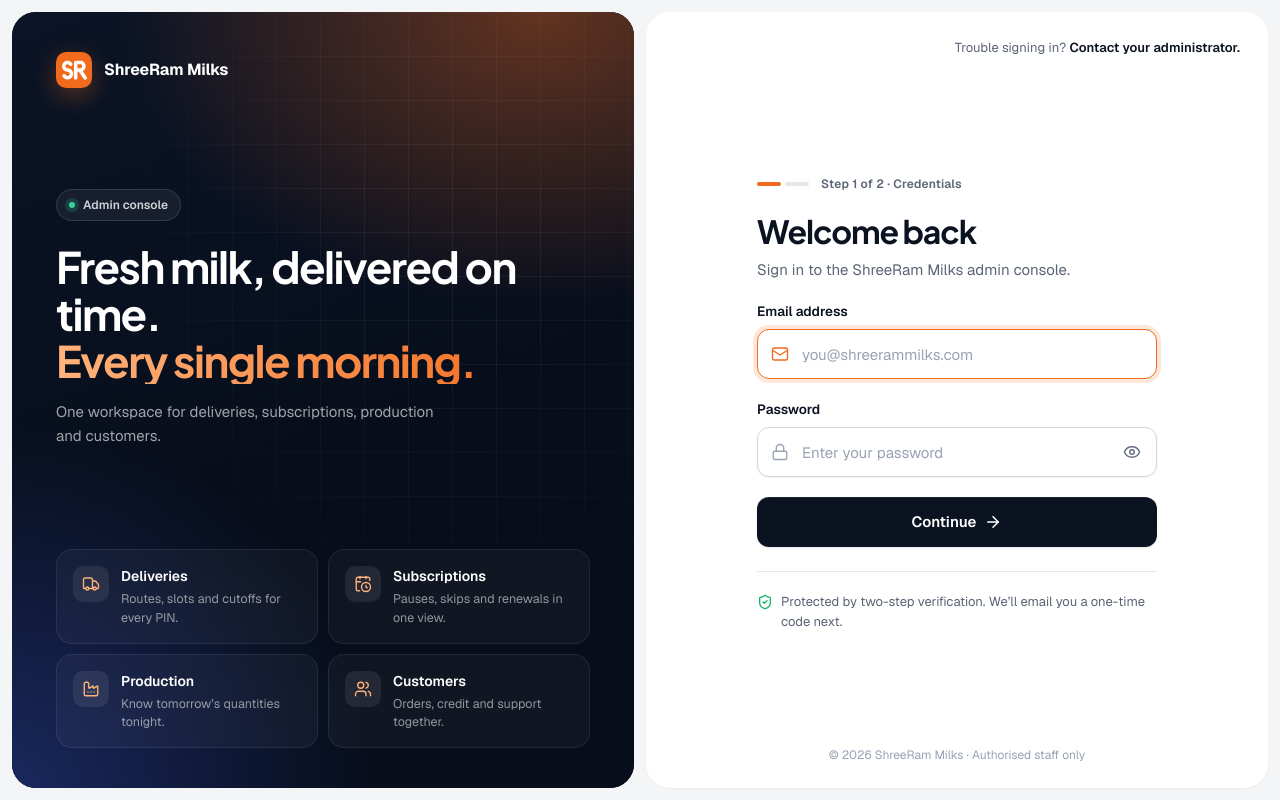
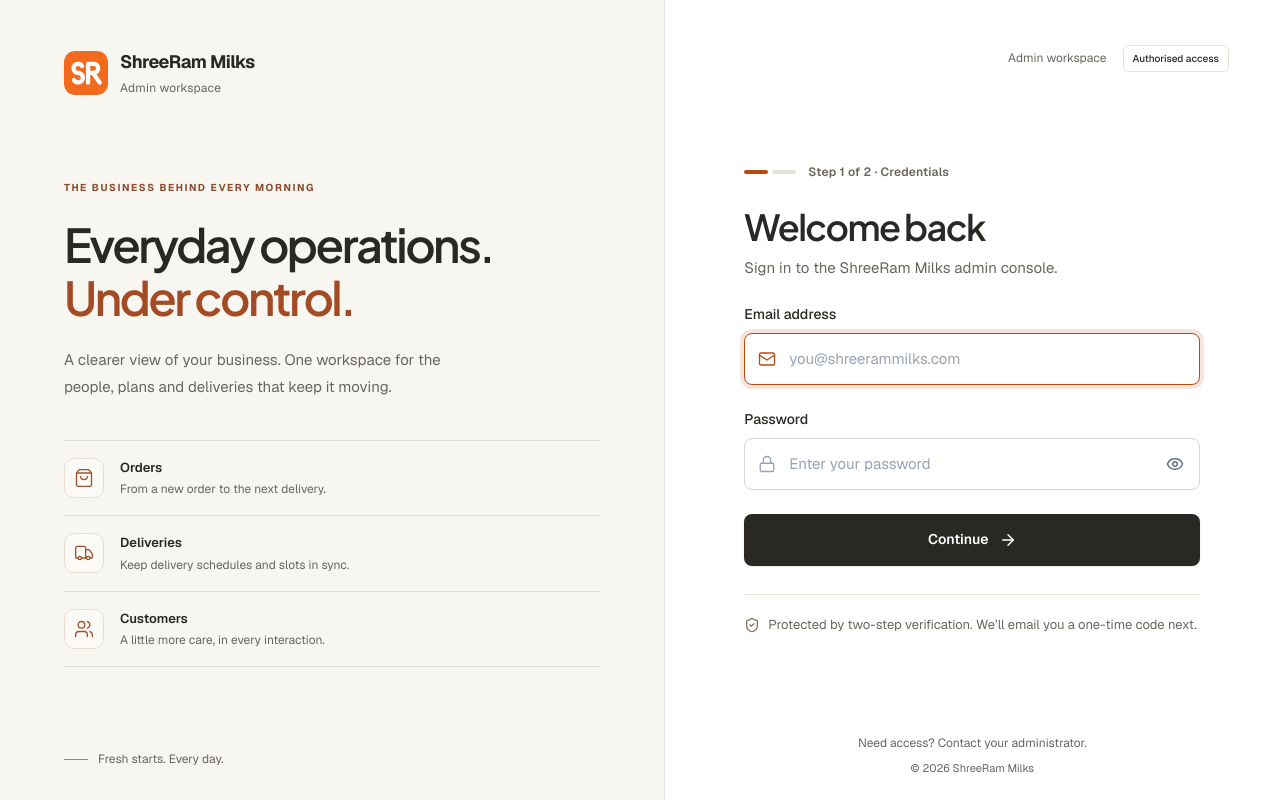
Before and after one commit to Shreeram-Milk/shreeram-milks-admin, a Next.js app: page /login in a window 1280 px wide. Built offline with nearby package versions, Linux system fonts and the light colour scheme; no server answers.

Commit message:
this is first push

```diff
--- a/app/globals.css
+++ b/app/globals.css
@@ -1086,49 +1086,50 @@ dl.product-detail-rows dd { margin: 0; color: #344256; font-weight: 600; text-al
 
 /* Sign-in page and session states. */
 /* ---------- Login ---------- */
-.login-page { --login-ink: #0b1220; --login-soft: #5b6475; --login-line: #e4e7ec; --login-brand: #f26b1d; --login-focus: rgba(242, 107, 29, .16); display: grid; grid-template-columns: minmax(0, 1fr) minmax(0, 1fr); gap: 12px; height: 100dvh; padding: 12px; overflow: auto; background: #f4f5f7; }
-.login-aside { position: relative; isolation: isolate; display: flex; flex-direction: column; justify-content: space-between; gap: 40px; padding: 40px 44px; overflow: hidden; border-radius: 24px; background: #070d1a; color: #fff; }
-.login-aside::before { content: ""; position: absolute; inset: 0; z-index: -1; background-image: linear-gradient(rgba(255,255,255,.05) 1px, transparent 1px), linear-gradient(90deg, rgba(255,255,255,.05) 1px, transparent 1px); background-size: 44px 44px; mask-image: radial-gradient(ellipse 80% 70% at 70% 30%, #000 20%, transparent 75%); }
-.login-aside-glow { position: absolute; inset: 0; z-index: -2; background: radial-gradient(600px 420px at 85% 0%, rgba(242, 107, 29, .38), transparent 70%), radial-gradient(520px 520px at 0% 100%, rgba(59, 91, 219, .35), transparent 70%), linear-gradient(160deg, #0b1426 0%, #070d1a 60%); }
-.login-aside-brand { display: flex; align-items: center; gap: 12px; font-size: 16px; font-weight: 700; letter-spacing: -.01em; }
-.login-aside-brand img { border-radius: 10px; box-shadow: 0 8px 24px rgba(242, 107, 29, .35); }
-.login-aside-copy { max-width: 500px; }
-.login-eyebrow { display: inline-flex; align-items: center; gap: 8px; padding: 6px 12px; border: 1px solid rgba(255,255,255,.12); border-radius: 999px; background: rgba(255,255,255,.06); color: rgba(255,255,255,.8); font-size: 12px; font-weight: 600; backdrop-filter: blur(8px); }
-.login-eyebrow-dot { width: 6px; height: 6px; border-radius: 50%; background: #34d399; box-shadow: 0 0 0 4px rgba(52, 211, 153, .18); }
-.login-aside-copy h2 { margin: 22px 0 16px; font-size: clamp(32px, 3.4vw, 46px); font-weight: 700; letter-spacing: -.035em; line-height: 1.08; }
-.login-aside-copy h2 em { display: block; font-style: normal; background: linear-gradient(90deg, #ffb27a, #f26b1d); -webkit-background-clip: text; background-clip: text; color: transparent; }
-.login-aside-copy p { margin: 0; max-width: 400px; color: rgba(255,255,255,.62); font-size: 15px; line-height: 1.6; }
-.login-capabilities { display: grid; grid-template-columns: repeat(2, minmax(0, 1fr)); gap: 10px; margin: 0; padding: 0; list-style: none; }
-.login-capabilities li { display: flex; align-items: flex-start; gap: 12px; padding: 16px; border: 1px solid rgba(255,255,255,.08); border-radius: 16px; background: rgba(255,255,255,.04); backdrop-filter: blur(12px); }
-.login-capability-icon { display: grid; place-items: center; flex: 0 0 auto; width: 36px; height: 36px; border-radius: 10px; background: rgba(255,255,255,.08); color: #ffb27a; }
-.login-capabilities strong { display: block; font-size: 14px; font-weight: 600; }
-.login-capabilities li span:not(.login-capability-icon) { display: block; margin-top: 3px; color: rgba(255,255,255,.55); font-size: 12.5px; line-height: 1.45; }
-
-.login-panel { display: flex; flex-direction: column; min-height: 100%; padding: 8px 28px; border-radius: 24px; background: #fff; box-shadow: 0 1px 2px rgba(16, 24, 40, .04); }
-.login-topbar { display: flex; align-items: center; justify-content: flex-end; gap: 16px; min-height: 56px; }
-.login-topbar p { margin: 0; color: var(--login-soft); font-size: 13px; }
-.login-topbar p span { color: var(--login-ink); font-weight: 600; }
+.login-page { --login-ink: #292824; --login-soft: #69665f; --login-line: #e7e4de; --login-brand: #b84a10; --login-focus: rgba(184, 74, 16, .14); display: grid; grid-template-columns: minmax(0, 1.08fr) minmax(0, 1fr); height: 100dvh; overflow-y: auto; background: #fff; color-scheme: light; }
+.login-aside { display: flex; flex-direction: column; justify-content: space-between; gap: 56px; min-width: 0; padding: 48px clamp(36px, 5vw, 84px) 32px; border-right: 1px solid var(--login-line); background: #f8f6f1; color: var(--login-ink); }
+.login-aside-brand { display: flex; align-items: center; gap: 12px; font-size: 18px; font-weight: 700; letter-spacing: -.03em; }
+.login-aside-brand img { border-radius: 11px; }
+.login-aside-brand small, .login-mobile-brand small { display: block; margin-top: 4px; color: var(--login-soft); font-size: 12px; font-weight: 400; letter-spacing: .015em; }
+.login-aside-content { width: 100%; max-width: 540px; margin: 0 auto; }
+.login-eyebrow { display: block; color: #8c4b2c; font-size: 10px; font-weight: 650; letter-spacing: .16em; line-height: 1.6; }
+.login-aside-copy h2 { margin: 22px 0 22px; font-size: clamp(36px, 3.65vw, 58px); font-weight: 600; letter-spacing: -.055em; line-height: 1.13; }
+.login-aside-copy h2 em { font-style: normal; color: #a34b24; }
+.login-aside-copy p { margin: 0; max-width: 430px; color: var(--login-soft); font-size: 15px; line-height: 1.8; }
+.login-capabilities { display: grid; gap: 0; margin: 40px 0 0; padding: 0; list-style: none; border-top: 1px solid #e2ded5; }
+.login-capabilities li { display: flex; align-items: center; gap: 16px; padding: 17px 0; border-bottom: 1px solid #e2ded5; }
+.login-capability-icon { display: grid; place-items: center; flex: 0 0 auto; width: 40px; height: 40px; border: 1px solid #e7dfd2; border-radius: 10px; background: #fbfaf6; color: #9d542f; }
+.login-capabilities strong { display: block; font-size: 13px; font-weight: 600; }
+.login-capabilities li span:not(.login-capability-icon) { display: block; margin-top: 3px; color: var(--login-soft); font-size: 12px; line-height: 1.5; }
+.login-aside-footer { display: flex; align-items: center; gap: 10px; margin: 0; color: var(--login-soft); font-size: 12px; }
+.login-aside-footer span { width: 24px; height: 1px; background: #bc7951; }
+
+.login-panel { display: flex; flex-direction: column; min-width: 0; min-height: 100%; padding: 36px clamp(28px, 4vw, 68px) 24px; background: #fff; }
+.login-topbar { display: flex; align-items: center; justify-content: flex-end; gap: 16px; min-height: 44px; }
+.login-topbar p { display: flex; align-items: center; gap: 16px; margin: 0; color: var(--login-soft); font-size: 12px; }
+.login-access-label { padding: 5px 9px; border: 1px solid var(--login-line); border-radius: 5px; color: var(--login-ink); font-size: 10px; font-weight: 500; }
 .login-mobile-brand { display: none; align-items: center; gap: 10px; margin-right: auto; color: var(--login-ink); font-size: 15px; font-weight: 700; }
 .login-mobile-brand img { border-radius: 9px; }
-.login-card { display: grid; place-items: center; flex: 1; padding: 32px 0; }
-.login-footer { padding: 16px 0; color: #98a2b3; font-size: 12px; text-align: center; }
-
-.login-form { display: grid; gap: 20px; width: min(400px, 100%); animation: login-rise .35s cubic-bezier(.2, .8, .2, 1); }
+.login-card { display: grid; place-items: center; flex: 1; padding: 64px 0; }
+.login-footer { display: grid; gap: 8px; padding: 16px 0 0; color: var(--login-soft); font-size: 11px; text-align: center; }
+.login-footer p { margin: 0; font-size: 12px; }
+
+.login-form { display: grid; gap: 24px; width: min(456px, 100%); animation: login-rise .35s cubic-bezier(.2, .8, .2, 1); }
 .login-steps { display: flex; align-items: center; gap: 12px; color: var(--login-soft); font-size: 12px; font-weight: 600; letter-spacing: .02em; }
 .login-steps-bars { display: flex; gap: 4px; }
 .login-steps-bars span { width: 24px; height: 4px; border-radius: 4px; background: var(--login-line); transition: background .3s ease; }
 .login-steps-bars span[data-done="true"] { background: var(--login-brand); }
-.login-heading h1 { margin: 0; color: var(--login-ink); font-size: 32px; font-weight: 700; letter-spacing: -.035em; line-height: 1.15; }
+.login-heading h1 { margin: 0; color: var(--login-ink); font-size: 36px; font-weight: 600; letter-spacing: -.045em; line-height: 1.2; }
 .login-heading p { margin: 8px 0 0; color: var(--login-soft); font-size: 15px; line-height: 1.55; }
 .login-heading strong { color: var(--login-ink); font-weight: 600; }
 
 .login-field { display: grid; gap: 8px; }
 .login-field-label { display: flex; align-items: center; justify-content: space-between; }
-.login-field-label label { color: var(--login-ink); font-size: 13.5px; font-weight: 600; }
+.login-field-label label { color: var(--login-ink); font-size: 14px; font-weight: 500; }
 .login-field-control { position: relative; }
 .login-field-icon { position: absolute; top: 50%; left: 14px; z-index: 1; color: #98a2b3; transform: translateY(-50%); pointer-events: none; transition: color .15s ease; }
 .login-field-control:focus-within .login-field-icon { color: var(--login-brand); }
-.login-field-control input { height: 50px; padding: 0 14px 0 44px; border: 1px solid #d0d5dd; border-radius: 12px; background: #fff; color: var(--login-ink); font-size: 15px; box-shadow: 0 1px 2px rgba(16, 24, 40, .05); transition: border-color .15s ease, box-shadow .15s ease; }
+.login-field-control input { height: 52px; padding: 0 14px 0 44px; border: 1px solid #d9d6cf; border-radius: 8px; background: #fff; color: var(--login-ink); font-size: 15px; box-shadow: 0 1px 2px rgba(40, 35, 26, .02); transition: border-color .15s ease, box-shadow .15s ease; }
 .login-field-control input::placeholder { color: #98a2b3; }
 .login-field-control input:hover { border-color: #98a2b3; }
 .login-field-control input:focus, .login-field-control input:focus-visible { border-color: var(--login-brand); box-shadow: 0 0 0 4px var(--login-focus); outline: none; }
@@ -1144,9 +1145,9 @@ dl.product-detail-rows dd { margin: 0; color: #344256; font-weight: 600; text-al
 .login-alert svg { flex: 0 0 auto; margin-top: 1px; }
 .login-dev { margin: 0; padding: 10px 12px; border: 1px solid #fde68a; border-radius: 10px; background: #fffbeb; color: #92400e; font-size: 13px; }
 
-.login-submit { display: inline-flex; align-items: center; justify-content: center; gap: 8px; width: 100%; height: 50px; border: 0; border-radius: 12px; background: var(--login-ink); color: #fff; font-size: 15px; font-weight: 600; box-shadow: 0 1px 2px rgba(16, 24, 40, .1), inset 0 1px 0 rgba(255,255,255,.08); transition: background .15s ease, transform .1s ease, box-shadow .15s ease; }
+.login-submit { display: inline-flex; align-items: center; justify-content: center; gap: 10px; width: 100%; height: 52px; border: 0; border-radius: 8px; background: var(--login-ink); color: #fff; font-size: 14px; font-weight: 600; box-shadow: 0 1px 2px rgba(40, 35, 26, .1); transition: background .15s ease, transform .1s ease, box-shadow .15s ease; }
 .login-submit svg { transition: transform .15s ease; }
-.login-submit:hover:not(:disabled) { background: #1d2939; box-shadow: 0 8px 20px rgba(11, 18, 32, .18); }
+.login-submit:hover:not(:disabled) { background: #444139; box-shadow: 0 5px 14px rgba(40, 35, 26, .12); }
 .login-submit:hover:not(:disabled) svg { transform: translateX(2px); }
 .login-submit:active:not(:disabled) { transform: translateY(1px); }
 .login-submit:focus-visible { outline: none; box-shadow: 0 0 0 4px var(--login-focus); }
@@ -1154,7 +1155,7 @@ dl.product-detail-rows dd { margin: 0; color: #344256; font-weight: 600; text-al
 .login-spin { animation: login-spin .8s linear infinite; }
 
 .login-note { display: flex; align-items: flex-start; gap: 8px; margin: 4px 0 0; padding-top: 20px; border-top: 1px solid var(--login-line); color: var(--login-soft); font-size: 13px; line-height: 1.5; }
-.login-note svg { flex: 0 0 auto; margin-top: 2px; color: #12b76a; }
+.login-note svg { flex: 0 0 auto; margin-top: 2px; color: #827865; }
 .login-note-center { display: block; text-align: center; }
 .login-link { padding: 0; border: 0; background: none; color: var(--login-ink); font-weight: 600; text-decoration: underline; text-decoration-color: #d0d5dd; text-underline-offset: 3px; }
 .login-link:hover { text-decoration-color: currentColor; }
@@ -1174,9 +1175,9 @@ dl.product-detail-rows dd { margin: 0; color: #344256; font-weight: 600; text-al
 @keyframes login-rise { from { opacity: 0; transform: translateY(8px); } to { opacity: 1; transform: none; } }
 @keyframes login-spin { to { transform: rotate(360deg); } }
 @media (prefers-reduced-motion: reduce) { .login-form, .login-spin { animation: none; } }
-@media (max-width: 1100px) { .login-capabilities { grid-template-columns: 1fr; } }
-@media (max-width: 900px) { .login-page { grid-template-columns: 1fr; padding: 0; } .login-aside { display: none; } .login-panel { border-radius: 0; padding: 8px 16px; } .login-mobile-brand { display: flex; } .login-topbar p span { display: none; } .login-card { place-items: start center; padding-top: 40px; } }
-@media (max-width: 420px) { .login-heading h1 { font-size: 28px; } .code-input-slots { gap: 6px; } .code-input-slot { height: 52px; font-size: 22px; } .login-topbar p { display: none; } }
+@media (max-width: 1100px) and (min-width: 901px) { .login-aside { padding-inline: 32px; } .login-panel { padding-inline: 32px; } .login-eyebrow { font-size: 9px; letter-spacing: .12em; } }
+@media (max-width: 900px) { .login-page { grid-template-columns: 1fr; } .login-aside { display: none; } .login-panel { padding: 24px 32px; } .login-mobile-brand { display: flex; } .login-topbar p { display: none; } .login-topbar { padding-bottom: 24px; border-bottom: 1px solid var(--login-line); } .login-card { padding: 64px 0; } }
+@media (max-width: 480px) { .login-panel { padding: 24px; } .login-card { place-items: center; padding: 48px 0; } .login-heading h1 { font-size: 32px; } .code-input-slots { gap: 6px; } .code-input-slot { height: 52px; font-size: 22px; } .login-form { gap: 22px; } .login-note { font-size: 12px; } }
 .auth-state { display: grid; gap: 10px; place-content: center; justify-items: center; min-height: 100dvh; padding: 24px; text-align: center; color: var(--muted); }
 .auth-state strong { color: var(--foreground); font-size: 18px; }
 .auth-state p { margin: 0; max-width: 420px; }
--- a/app/login/page.tsx
+++ b/app/login/page.tsx
@@ -10,12 +10,12 @@ export default function LoginPage() {
     <LoginShowcase />
     <section className="login-panel">
       <header className="login-topbar">
-        <div className="login-mobile-brand"><Image src="/icon.svg" alt="" width={32} height={32} unoptimized /><span>ShreeRam Milks</span></div>
-        <p>Trouble signing in? <span>Contact your administrator.</span></p>
+        <div className="login-mobile-brand"><Image src="/icon.svg" alt="" width={36} height={36} unoptimized /><div><span>ShreeRam Milks</span><small>Admin workspace</small></div></div>
+        <p>Admin workspace <span className="login-access-label">Authorised access</span></p>
       </header>
       {/* useSearchParams (for the page to return to after sign-in) needs a Suspense boundary. */}
       <div className="login-card"><Suspense><LoginForm /></Suspense></div>
-      <footer className="login-footer">© {new Date().getFullYear()} ShreeRam Milks · Authorised staff only</footer>
+      <footer className="login-footer"><p>Need access? Contact your administrator.</p><span>© {new Date().getFullYear()} ShreeRam Milks</span></footer>
     </section>
   </main>
 }
--- a/features/auth/components/LoginShowcase.tsx
+++ b/features/auth/components/LoginShowcase.tsx
@@ -1,28 +1,29 @@
 import Image from 'next/image'
-import { CalendarClock, Factory, Truck, Users } from 'lucide-react'
+import { ShoppingBag, Truck, Users } from 'lucide-react'
 
 const capabilities = [
-  { icon: Truck, title: 'Deliveries', text: 'Routes, slots and cutoffs for every PIN.' },
-  { icon: CalendarClock, title: 'Subscriptions', text: 'Pauses, skips and renewals in one view.' },
-  { icon: Factory, title: 'Production', text: 'Know tomorrow’s quantities tonight.' },
-  { icon: Users, title: 'Customers', text: 'Orders, credit and support together.' },
+  { icon: ShoppingBag, title: 'Orders', text: 'From a new order to the next delivery.' },
+  { icon: Truck, title: 'Deliveries', text: 'Keep delivery schedules and slots in sync.' },
+  { icon: Users, title: 'Customers', text: 'A little more care, in every interaction.' },
 ]
 
-/** Decorative brand panel beside the sign-in form. Hidden from assistive tech and on narrow screens. */
+/** Brand introduction beside the sign-in form; omitted on narrow screens. */
 export function LoginShowcase() {
-  return <aside className="login-aside" aria-hidden="true">
-    <div className="login-aside-glow" />
-    <div className="login-aside-brand"><Image src="/icon.svg" alt="" width={36} height={36} unoptimized /><span>ShreeRam Milks</span></div>
+  return <aside className="login-aside" aria-label="ShreeRam Milks workspace">
+    <div className="login-aside-brand"><Image src="/icon.svg" alt="" width={44} height={44} unoptimized /><div><span>ShreeRam Milks</span><small>Admin workspace</small></div></div>
+    <div className="login-aside-content">
       <div className="login-aside-copy">
-      <span className="login-eyebrow"><span className="login-eyebrow-dot" />Admin console</span>
-      <h2>Fresh milk, delivered on time. <em>Every single morning.</em></h2>
-      <p>One workspace for deliveries, subscriptions, production and customers.</p>
+        <span className="login-eyebrow">THE BUSINESS BEHIND EVERY MORNING</span>
+        <h2>Everyday operations.<br /><em>Under control.</em></h2>
+        <p>A clearer view of your business. One workspace for the people, plans and deliveries that keep it moving.</p>
       </div>
       <ul className="login-capabilities">
         {capabilities.map(({ icon: Icon, title, text }) => <li key={title}>
-        <span className="login-capability-icon"><Icon size={18} strokeWidth={1.8} /></span>
+          <span className="login-capability-icon"><Icon size={20} strokeWidth={1.6} aria-hidden="true" /></span>
           <div><strong>{title}</strong><span>{text}</span></div>
         </li>)}
       </ul>
+    </div>
+    <p className="login-aside-footer"><span />Fresh starts. Every day.</p>
   </aside>
 }
```
Also changed, not shown: .claude/launch.json. Lines whose indentation alone changed are shown as unchanged.
